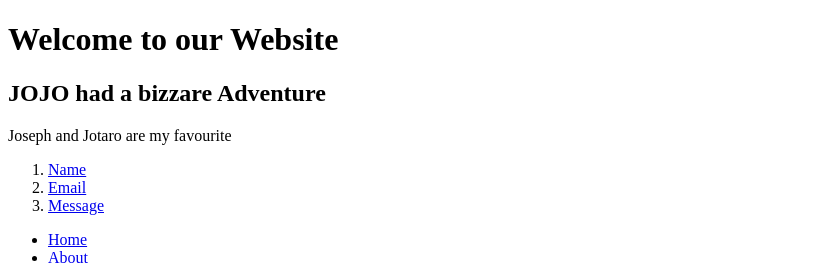
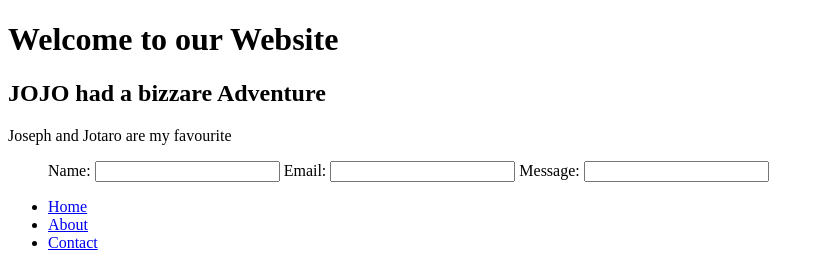
Before and after one commit to Mehb101/website-project, a plain HTML site: page index.html in a window 1280 px wide. Shown: the top 264 px of the page, without its empty margins (0-824 px from the left). Drawn offline with Linux system fonts and the light colour scheme.

Commit message:
proper form

```diff
--- a/index.html
+++ b/index.html
@@ -9,11 +9,19 @@
     <h1>Welcome to our Website</h1>
     <h2>JOJO had a bizzare Adventure</h2>
     <p>Joseph and Jotaro are my favourite</p>
-    <ol>
-        <li><a href="#">Name</a></li>
-        <li><a href="#">Email</a></li>
-        <li><a href="#">Message</a></li>
-    </ol>
+    <section class="Contact">
+    <form>
+        <ul>
+            <label for="name">Name:</label>
+            <input type="text">
+            <label for="name">Email:</label>
+            <input type="email">
+            <label for="name">Message:</label>
+            <input type="text">
+
+        </ul>
+    </form>
+    </section>
     <nav>
   <ul>
     <li><a href="#">Home</a></li>
```
